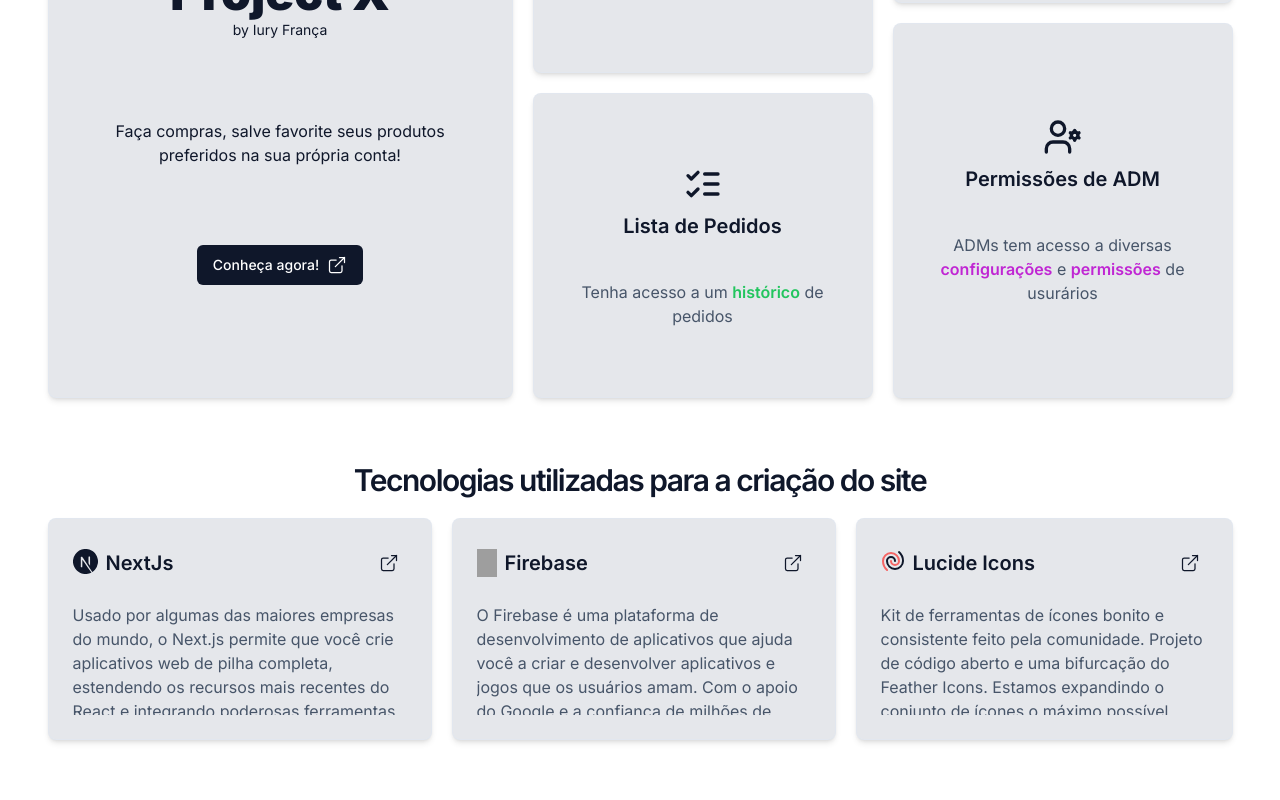
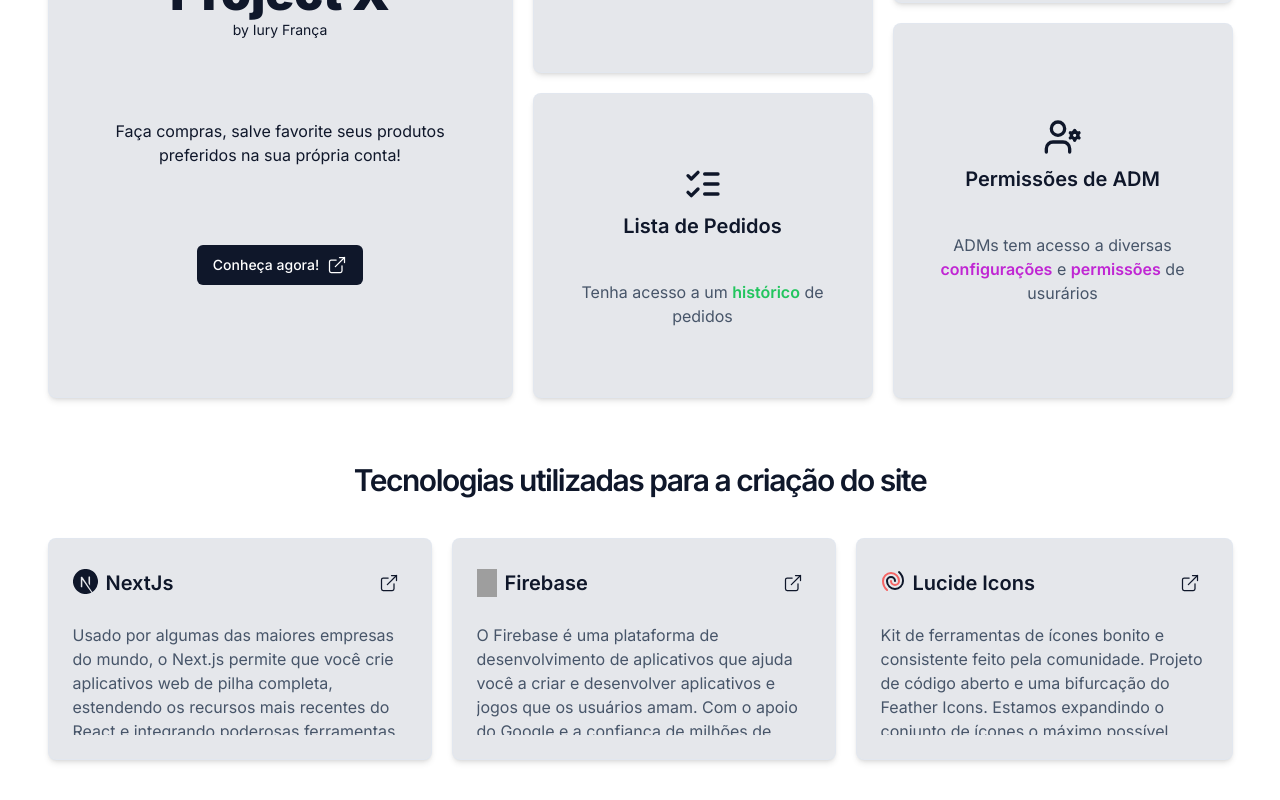
Before and after one commit to iuryfranca/project-x-features, a Next.js app: page / in a window 1280 px wide. Shown: the part 851-1651 px from the top of the page. Built offline with nearby package versions, Linux system fonts and the light colour scheme; grey boxes are pictures that could not be loaded.

Commit message:
style: add margin-top to list-techs content 💎

```diff
--- a/src/components/techs-list.tsx
+++ b/src/components/techs-list.tsx
@@ -11,7 +11,7 @@
         <h1 className="text-3xl font-semibold leading-tight tracking-tighter sm:text-3xl">
           Tecnologias utilizadas para a criação do site
         </h1>
-        <div className="flex w-full flex-col justify-center gap-5 sm:flex-row">
+        <div className="mt-5 flex w-full flex-col justify-center gap-5 sm:flex-row">
           <CardAnnouncementWebsite className="flex h-full gap-5 sm:max-w-sm">
             <div className="flex w-full flex-row items-center justify-between gap-2">
               <div className="flex flex-row gap-2">
```
